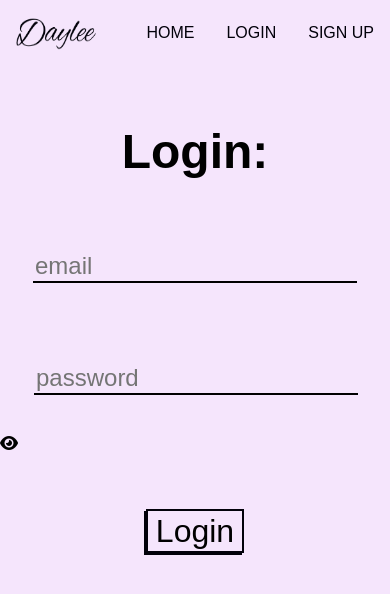
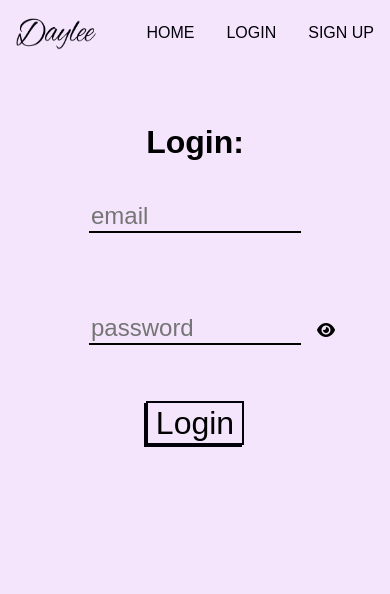
Before and after one commit to nathanlunn/Daylee, a React (Create React App) app in the folder client/: page /login in a window 390 px wide. Shown: the top 594 px of the page. Built offline with nearby package versions, Linux system fonts and the light colour scheme; no server answers; a web font is replaced by a local one.

Commit message:
make login title and inputs smaller for mobile sizes

```diff
--- a/client/src/components/YourProfile.js
+++ b/client/src/components/YourProfile.js
@@ -158,7 +158,7 @@ export default function YourProfile({state, setState}) {
                 }}
               ></input>
 
-              <div className='profile__buttonContainer'>
+              <div className='profile__buttonContainer profile__buttonContainerMobile'>
                 <button
                   className='profile__button profile__button--cancel'
                   onClick={() => {
@@ -275,7 +275,7 @@ export default function YourProfile({state, setState}) {
               >{`${bioCharacterCount} / 100`}</h3>
             </div>
 
-            <div className='profile__buttonContainer'>
+            <div className='profile__buttonContainer profile__buttonContainerMobile'>
               <button
                 className='profile__button profile__button--cancel'
                 onClick={() => {
--- a/client/src/styles/Login.css
+++ b/client/src/styles/Login.css
@@ -81,6 +81,18 @@
   bottom: -2px;
 }
 
+@media (max-width: 30rem) {
+  .login .login__title {
+    font-size: 2rem;
+    margin-bottom: 0;
+  }
+  .login .login__input {
+    width: 13rem;
+  }
+  .login .login__submit {
+    margin-top: 1rem;
+  }
+}
 .hide {
   opacity: 0;
 }/*# sourceMappingURL=Login.css.map */
--- a/client/src/styles/Login.scss
+++ b/client/src/styles/Login.scss
@@ -80,6 +80,24 @@
   }
 }
 
+@media (max-width: 30rem) {
+  .login {
+
+    .login__title {
+      font-size: 2rem;
+      margin-bottom: 0;
+    }
+
+    .login__input {
+      width: 13rem;
+    }
+
+    .login__submit {
+      margin-top: 1rem;
+    }
+  }
+}
+
 .hide {
   opacity: 0;
 }
--- a/client/src/styles/YourProfile.css
+++ b/client/src/styles/YourProfile.css
@@ -165,6 +165,10 @@
     flex-direction: column;
     align-items: center;
   }
+  .profile__buttonContainerMobile {
+    display: flex;
+    flex-direction: row;
+  }
   .profile__buttonContainerDud {
     position: absolute;
   }
--- a/client/src/styles/YourProfile.scss
+++ b/client/src/styles/YourProfile.scss
@@ -187,6 +187,11 @@
     // align-items: center;
   }
 
+  .profile__buttonContainerMobile {
+    display: flex;
+    flex-direction: row;
+  }
+
   .profile__buttonContainerDud {
     position: absolute;
   }
```
Also changed, not shown: 2 other files (tests, documents, lock files or other folders).
